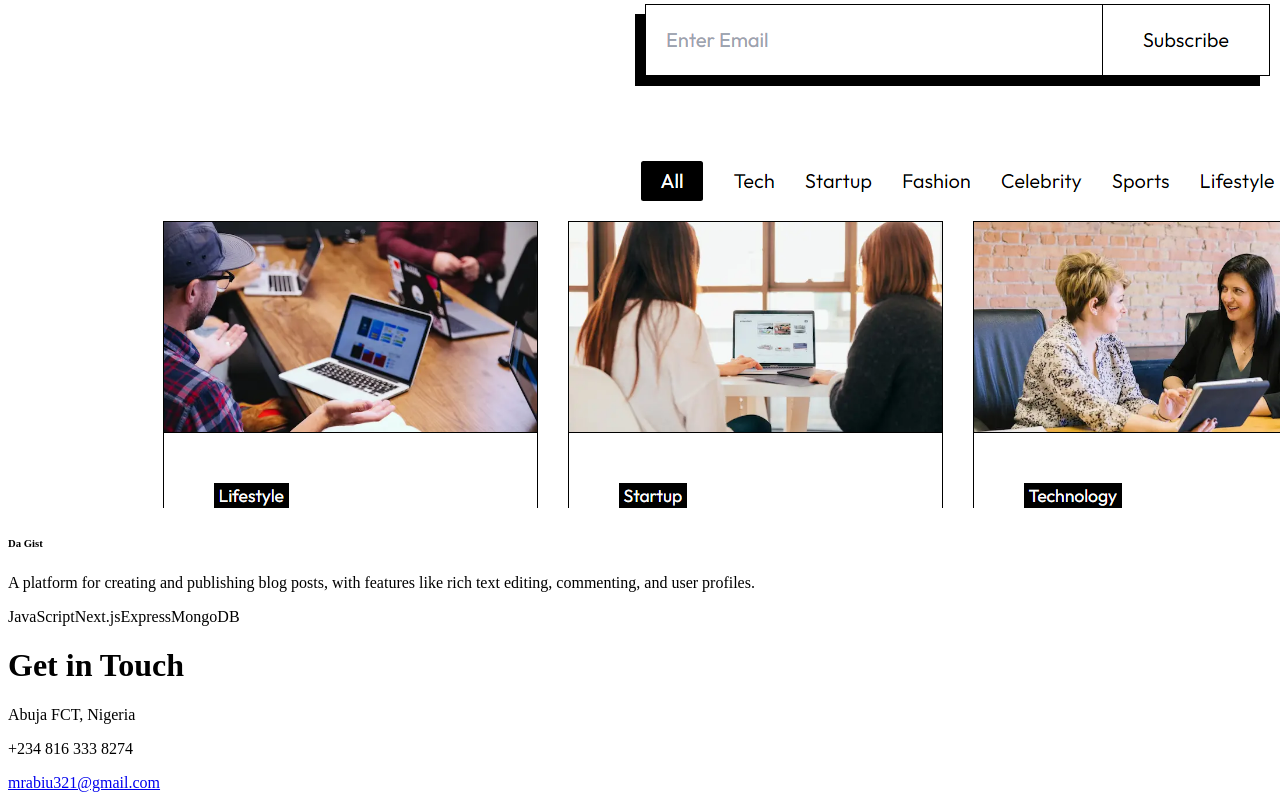
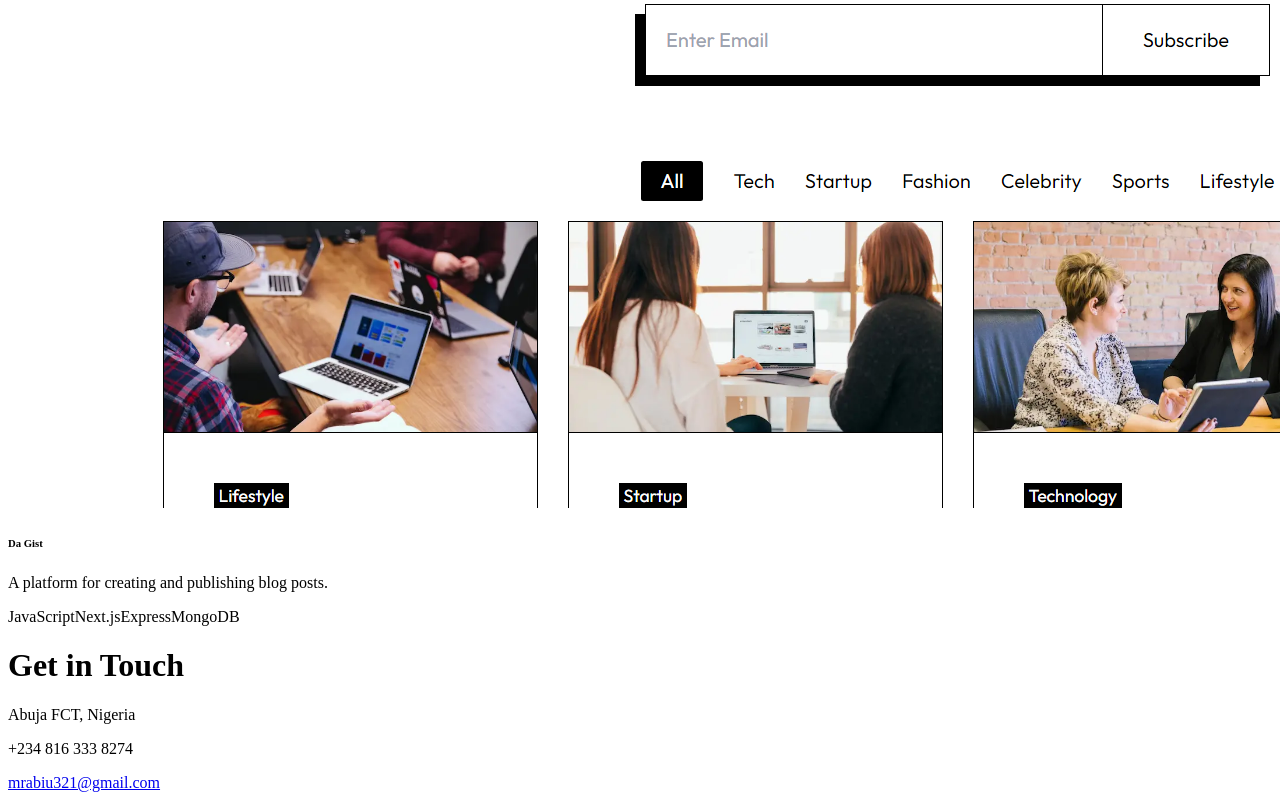
Before and after one commit to DarkVayder/portfolio, a React (Create React App) app: page / in a window 1280 px wide. Shown: the part 5730-6530 px from the top of the page. Built offline with nearby package versions, Linux system fonts and the light colour scheme; a web font is replaced by a local one.

Commit message:
feat: update

```diff
--- a/src/constants/index.js
+++ b/src/constants/index.js
@@ -59,7 +59,7 @@ export const PROJECTS = [
   {
     title: "Da Gist",
     image: project4,
-    description: "A platform for creating and publishing blog posts, with features like rich text editing, commenting, and user profiles.",
+    description: "A platform for creating and publishing blog posts.",
     technologies: ["JavaScript", "Next.js", "Express", "MongoDB"],
     link: "https://da-gist.vercel.app/", // Placeholder link
   },
```
